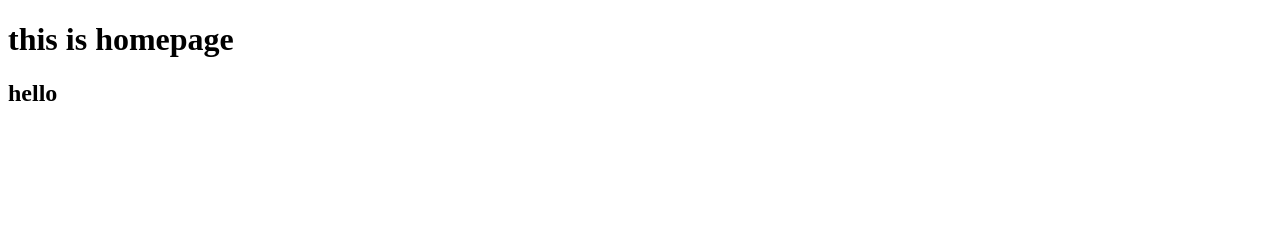
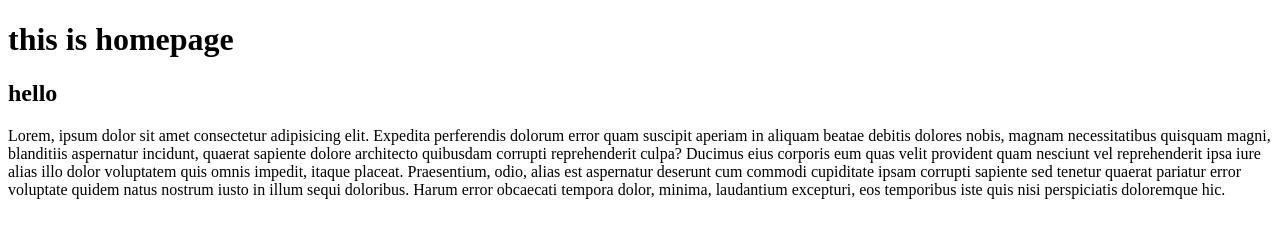
Before and after one commit to AmolJadhav37/learngit1, a plain HTML site: page index.html in a window 1280 px wide. Drawn offline with Linux system fonts and the light colour scheme.

Commit message:
new branch changed some code

```diff
--- a/index.html
+++ b/index.html
@@ -8,5 +8,6 @@
 <body>
     <h1>this is homepage</h1>
     <h2>hello</h2>
+    <p>Lorem, ipsum dolor sit amet consectetur adipisicing elit. Expedita perferendis dolorum error quam suscipit aperiam in aliquam beatae debitis dolores nobis, magnam necessitatibus quisquam magni, blanditiis aspernatur incidunt, quaerat sapiente dolore architecto quibusdam corrupti reprehenderit culpa? Ducimus eius corporis eum quas velit provident quam nesciunt vel reprehenderit ipsa iure alias illo dolor voluptatem quis omnis impedit, itaque placeat. Praesentium, odio, alias est aspernatur deserunt cum commodi cupiditate ipsam corrupti sapiente sed tenetur quaerat pariatur error voluptate quidem natus nostrum iusto in illum sequi doloribus. Harum error obcaecati tempora dolor, minima, laudantium excepturi, eos temporibus iste quis nisi perspiciatis doloremque hic.</p>
 </body>
 </html>
```
